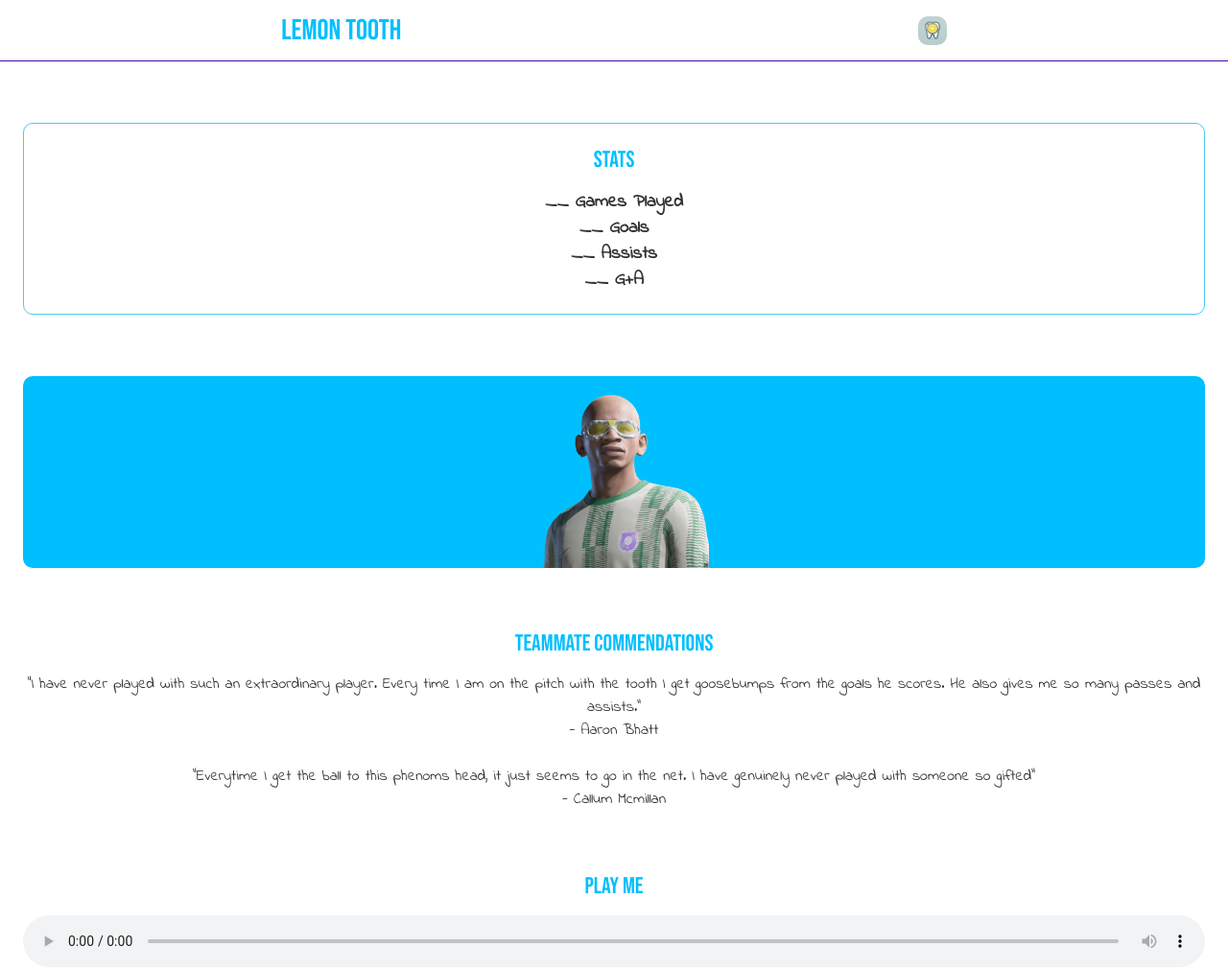
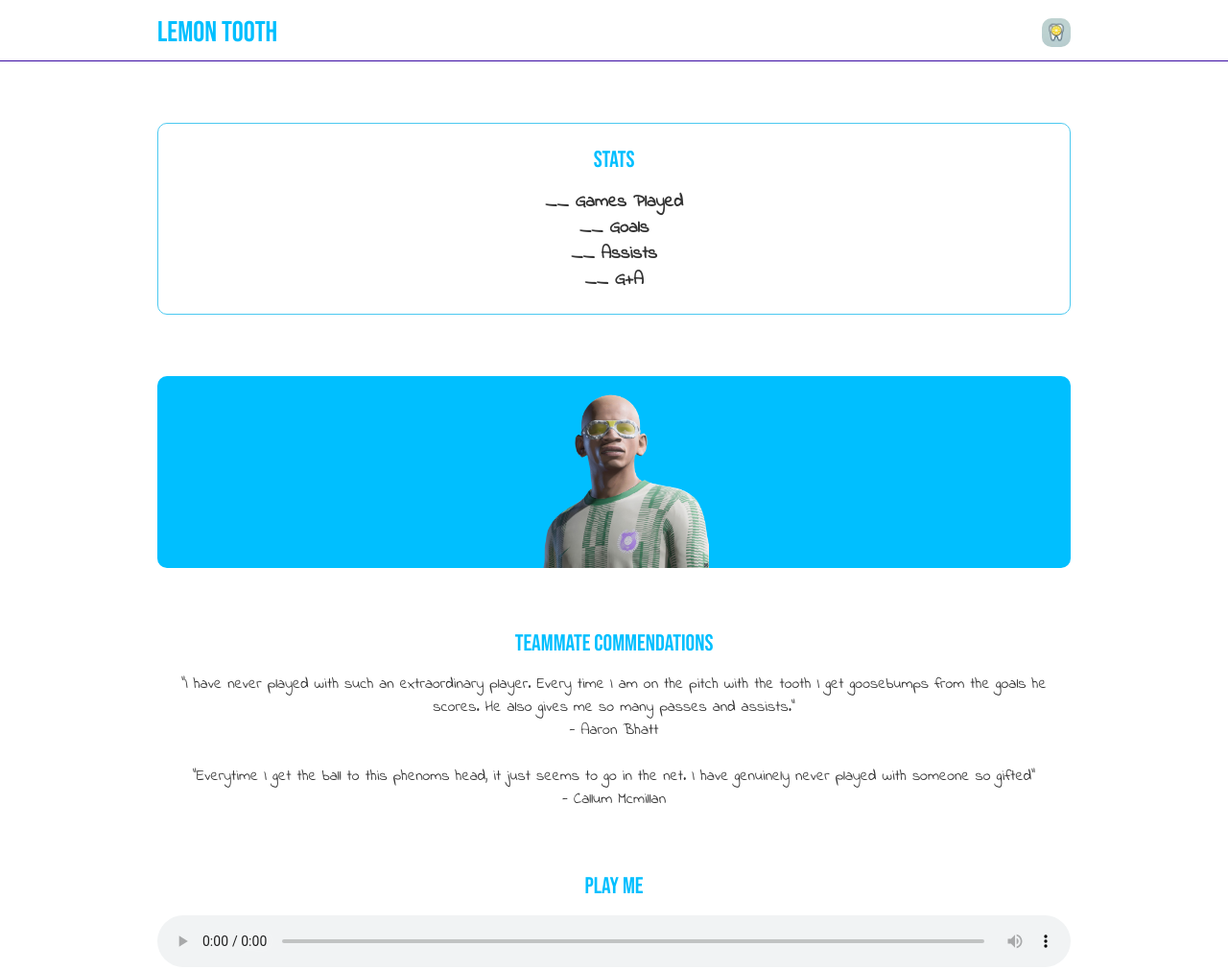
Before and after one commit to khickie1167/lemontooth, a website built with webpack: page index.html in a window 1280 px wide. Shown: the top 1011 px of the page at 96% size. Built offline with nearby package versions, Linux system fonts and the light colour scheme.

Commit message:
Commit with full working example -scraped data - subnav - max width set

```diff
--- a/css/style.css
+++ b/css/style.css
@@ -8,7 +8,8 @@ html, body {
   height: 100%;
   display: flex;
   flex-direction: column;
-  margin: 0;
+  max-width: 1000px;
+  margin: auto;
 }
 
 main {
@@ -38,10 +39,12 @@ main {
   list-style: none;
   text-decoration: none;
   display: flex;
-  justify-content: space-around;
+  justify-content: space-between;
   padding: 16px 24px;
   align-items: center;
   width: 100%;
+  margin: auto;
+  max-width: 1000px;
 }
 
 .navbar ul li {
```
